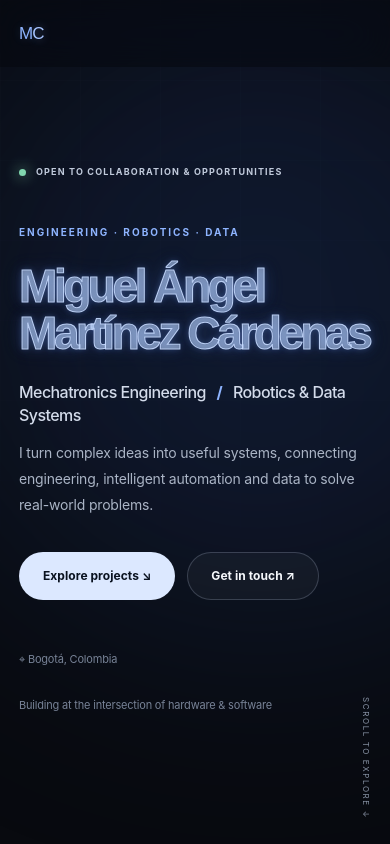
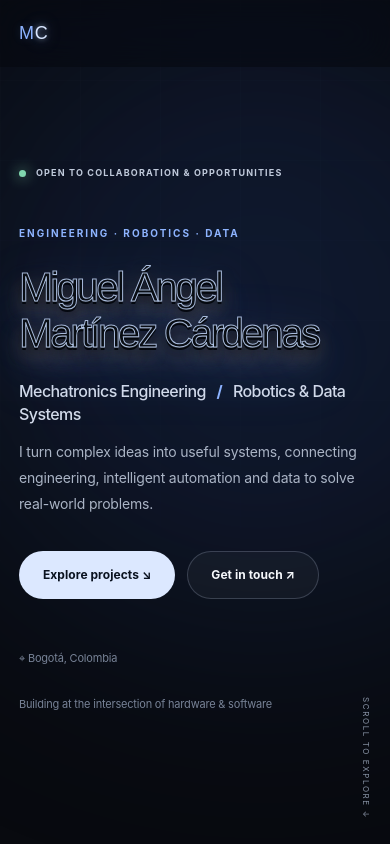
Before and after one commit to mianmaca6-lang/portafoliogit, a plain HTML site: page index.html in a window 390 px wide. Shown: the top 844 px of the page. Drawn offline with nearby package versions, Linux system fonts and the light colour scheme.

Commit message:
Create architectural cove-uplight name treatment and reversible reveals

```diff
--- a/styles.css
+++ b/styles.css
@@ -167,3 +167,36 @@ footer{border-color:var(--line)}
 .tmc-link>span:first-child{font-size:13px;font-weight:600}.tmc-link>span:nth-child(2){color:var(--accent);font-size:20px}
 .tmc-link small{grid-column:1/-1;color:var(--subtle);font-size:9px;letter-spacing:.15em}
 @media(max-width:640px){.tmc-section{padding:65px 0}.tmc-inner{grid-template-columns:1fr;gap:28px}.tmc-link{width:100%}}
+
+/* COVE-UPLIGHT LETTERING: dark recessed faces, fine illuminated inner rims,
+   and a concealed warm-white wash rising from the lower edge. */
+.architectural-name{font-family:"Michroma","Manrope",sans-serif;font-weight:400;letter-spacing:-.075em;line-height:1.08}
+.architectural-name .name-line{
+ color:rgba(7,11,18,.96);
+ -webkit-text-fill-color:rgba(7,11,18,.96);
+ -webkit-text-stroke:1.25px rgba(198,219,255,.82);
+ text-shadow:
+   0 1px 0 rgba(238,246,255,.22),
+   0 3px 0 rgba(3,6,12,.92),
+   0 7px 12px rgba(0,0,0,.78),
+   0 11px 17px rgba(255,220,174,.16),
+   0 18px 34px rgba(126,170,255,.23);
+ filter:drop-shadow(0 7px 10px rgba(255,221,180,.13)) drop-shadow(0 15px 28px rgba(91,145,255,.16));
+ transition:filter .8s ease,text-shadow .8s ease;
+}
+.architectural-name .name-line:hover{
+ filter:drop-shadow(0 8px 12px rgba(255,225,190,.22)) drop-shadow(0 18px 36px rgba(117,165,255,.25));
+}
+.brand-monogram{gap:4px;letter-spacing:-.12em;font-size:20px}
+.brand-monogram span{display:inline-block}
+.brand-monogram span:last-child{color:#d9e6ff;text-shadow:0 0 5px rgba(190,215,255,.55),0 0 14px rgba(139,180,255,.6)}
+@media(max-width:640px){
+ .architectural-name{font-size:clamp(2.45rem,10.5vw,4.3rem);letter-spacing:-.07em}
+ .architectural-name .name-line{-webkit-text-stroke:1px rgba(198,219,255,.84)}
+ .brand-monogram{font-size:18px;gap:3px}
+}
+/* Reveal in both directions: elements fade/settle in on entry and fade/lift
+   away again when they leave the viewport, whether scrolling down or up. */
+.js .reveal{opacity:0;transform:translate3d(0,30px,0);transition:opacity .9s cubic-bezier(.2,.7,.2,1),transform .9s cubic-bezier(.2,.7,.2,1);will-change:opacity,transform}
+.js .reveal.is-visible{opacity:1;transform:translate3d(0,0,0)}
+@media(prefers-reduced-motion:reduce){.js .reveal,.js .reveal.is-visible{opacity:1;transform:none;transition:none;will-change:auto}}
```
